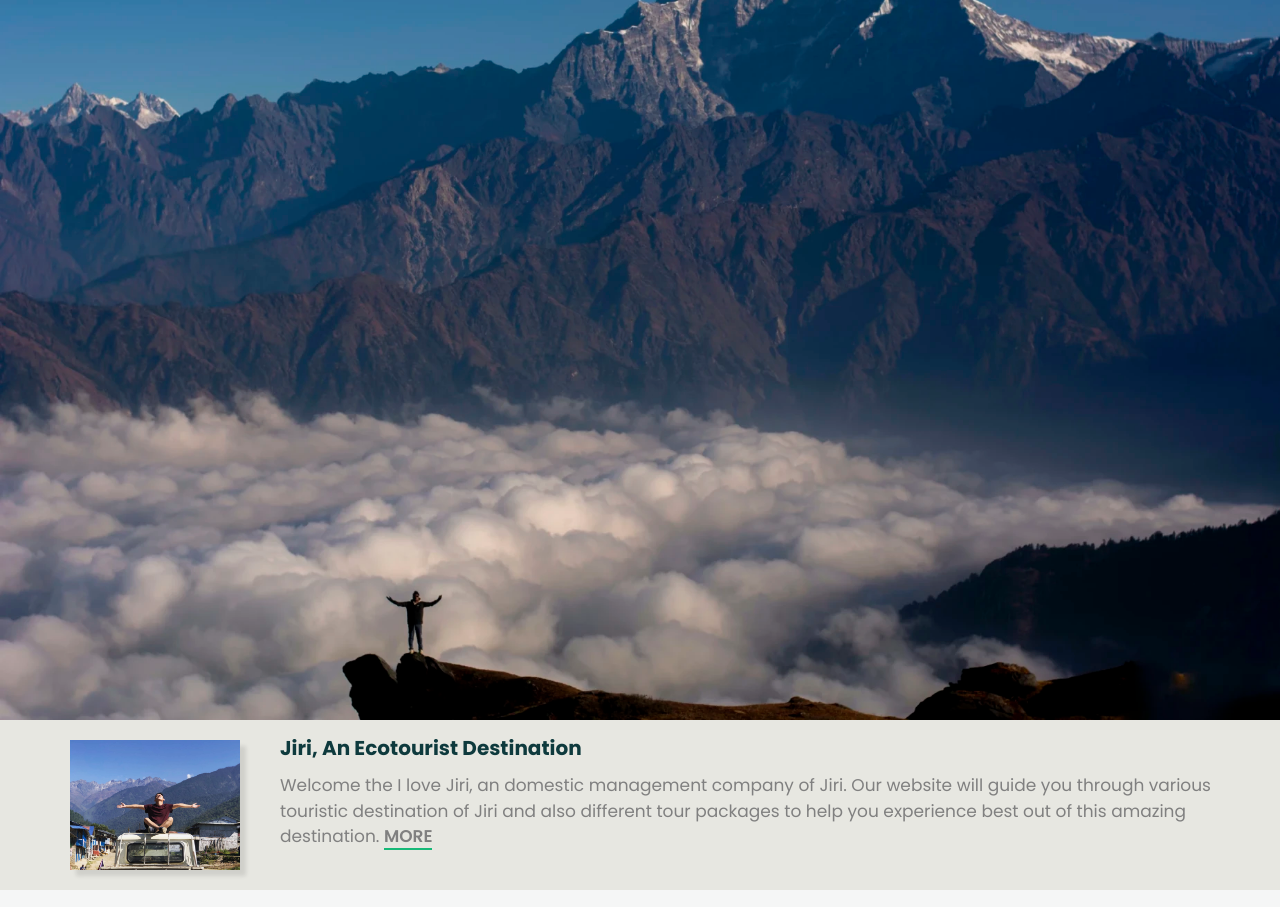
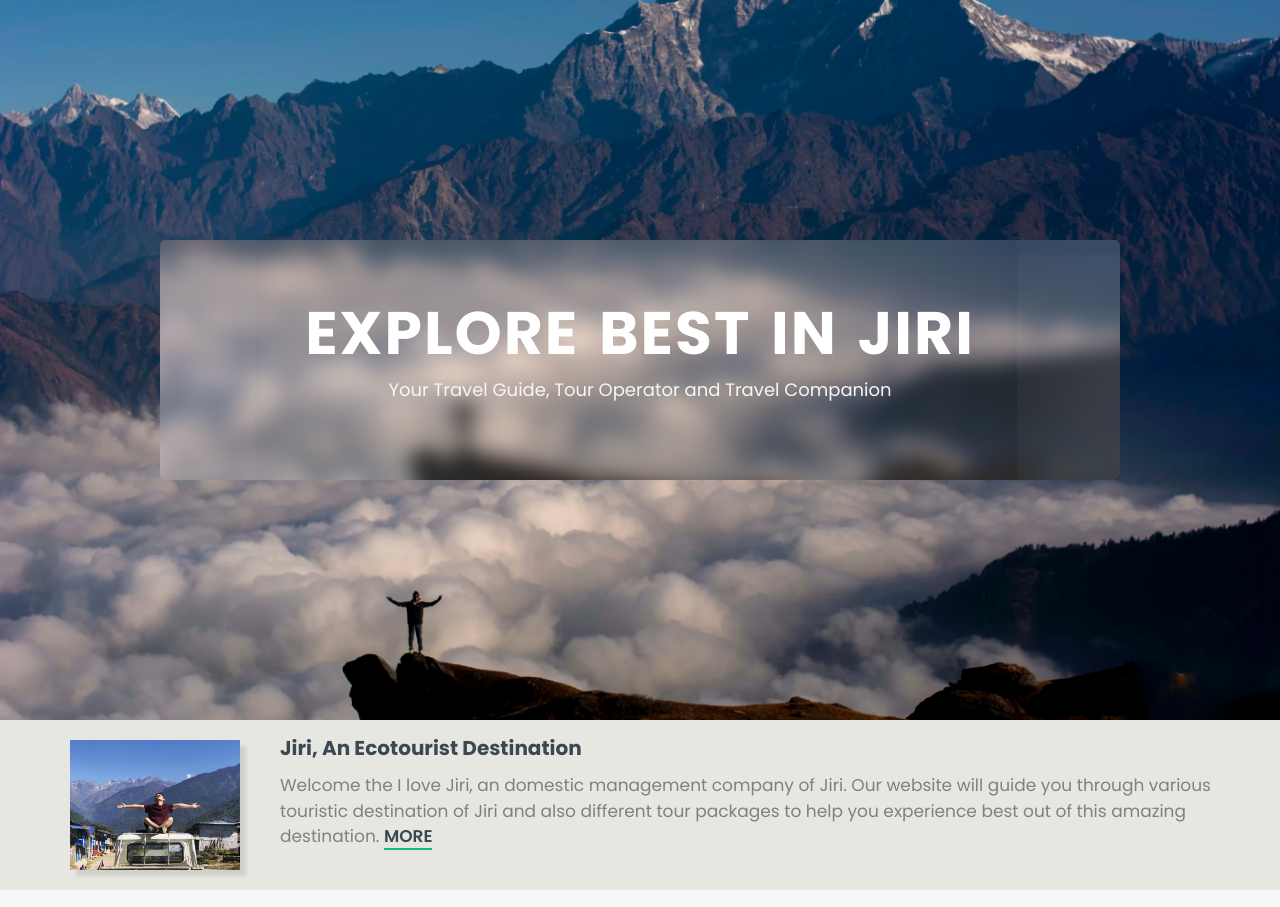
Before and after one commit to jagat0112/ilovejiri, a website built with Parcel: page index.html in a window 1280 px wide. Shown: the top 907 px of the page. Built offline with nearby package versions, Linux system fonts and the light colour scheme.

Commit message:
hero banner done

```diff
--- a/index.html
+++ b/index.html
@@ -24,20 +24,14 @@
     <!-- HERO -->
     <div class="hero">
       <div class="hero-bg">
-        <picture>
-          <img
-            class="hero-bg__img"
-            sizes="(max-width: 2800px) 100vw, 2800px"
-            srcset="
-              images/hero_ufr0ej_c_scalew_190.webp   190w,
-              images/hero_ufr0ej_c_scalew_1850.webp 1850w,
-              images/hero_ufr0ej_c_scalew_2800.webp 2800w
-            "
-            src="images/hero_ufr0ej_c_scalew_2800.webp"
-            alt=""
-          />
-        </picture>
+        <div class="blur--hero">
+          <h1 style='color:white; text-align: center;'>
+           EXPLORE BEST IN JIRI
+          </h1>
+          <p style='color:#F5F6F6; text-align: center;'>Your Travel Guide, Tour Operator and Travel Companion</p>
+        </div>
       </div>
+    </div>
       <div class="hero-desc hero-desc--postion flex">
         <div class="hero-desc__img">
           <img src="./images/garjung_nv7iev.jpeg" />
@@ -278,12 +272,14 @@
     </div>
     <!-- FOOTER -->
     <footer class="footer">
-      <div class="footer--grid footer--margin">
+      <div class="footer--grid footer--margin container">
         <div class="footer-about">
-          <h4>Brand</h4>
+          <div class="footer__brand">
+            <img class="footer__brand__img" src="./images/brand.png"/>
+
+          </div>
           <p>
-            Lorem ipsum dolor, sit amet consectetur adipisicing elit. Nemo sed
-            dolore cumque maxime ad nulla.
+            I love Jiri is a Destination Management Company for Jiri.  We intregate local resources to give our clients best experince during thier trip.
           </p>
           <div class="footer-links footer-links--grid">
             <span
--- a/scss/style.scss
+++ b/scss/style.scss
@@ -2,11 +2,13 @@
 // @import url(./_normalize.scss);
 
 $primary--color: rgb(23, 185, 120);
-$secondary--color: #0e3a3d;
+$secondary--color: #3b4852;
 $accent-color: #fe7c5b;
 $background--color: #f5f6f6;
-$text--color: #0e3a3d;
-$text--color2: #808080;
+$text--color: #3b4852;
+$text--color2: #3b4852;
+$shadow--set: 0 1px 8px 0 rgba(0, 0, 0, 0.05);
+
 html {
   font-size: 62.5%;
 }
@@ -109,18 +111,55 @@ img {
 }
 // Hero
 
+// .hero-bg {
+//   // background: url(../images/hero_ufr0ej_c_scalew_2800.webp);
+//   background: url("https://i.ibb.co/gvq1w5p/117129215-2959295540864500-5831893935700281634-n.jpg")
+//     no-repeat;
+//   background-size: cover;
+//   background-position: center;
+//   display: flex;
+//   justify-content: center;
+//   align-items: center;
+//   background-attachment: fixed;
+// height: auto;
+// padding: 0;
+// height: 70vh;
+// color: white;
+// img {
+//   width: 100vw;
+//   object-fit: cover;
+//   height: 100%;
+//   object-position: bottom;
+// }
+
+// @media screen and (min-width: 768px) {
+//   height: 80vh;
+// }
+// @media screen and (min-width: 1024px) {
+//   height: 90vh;
+// }
+// }
+
+// .blur-hero {
+//   width: 30rem;
+//   height: 20rem;
+//   box-shadow: 0 0 1rem 0 rgba(0, 0, 0, 1);
+// border-radius: 5px;
+// position: relative;
+// z-index: 1;
+// background: inherit;
+// overflow: hidden;
+// }
 .hero-bg {
-  height: auto;
-  padding: 0;
   height: 70vh;
-  color: white;
-  img {
-    width: 100vw;
-    object-fit: cover;
-    height: 100%;
-    object-position: bottom;
-  }
-
+  background: url("../images/hero_ufr0ej_c_scalew_2800.webp") no-repeat;
+  background-size: cover;
+  background-position: bottom;
+  display: flex;
+  justify-content: center;
+  align-items: center;
+  background-attachment: fixed;
+  /*       background: inherit; */
   @media screen and (min-width: 768px) {
     height: 80vh;
   }
@@ -128,6 +167,75 @@ img {
     height: 90vh;
   }
 }
+.blur--hero {
+  width: 75vw;
+  height: 30vh;
+  box-shadow: 0 0 1rem 0 rgba(0, 0, 0, 0);
+  border-radius: 5px;
+  position: relative;
+  z-index: 1;
+  background: inherit;
+  overflow: hidden;
+  display: flex;
+  flex-direction: column;
+  justify-content: center;
+  align-items: center;
+
+  @media screen and (max-width: 768px) {
+    width: 75vw;
+    height: 20vh;
+  }
+
+  h1 {
+    margin: 0;
+    padding: 0 8px 10px 8px;
+    font-size: 2.7rem;
+    @media screen and (min-width: 768px) {
+      word-spacing: 5px;
+      font-size: 4rem;
+    }
+    @media screen and (min-width: 1024px) {
+      letter-spacing: 2px;
+      font-size: 6rem;
+    }
+  }
+  p {
+    font-size: 0.8rem;
+    @media screen and (min-width: 768px) {
+      font-size: 1.4rem;
+    }
+    @media screen and (min-width: 1024px) {
+      font-size: 1.8rem;
+    }
+  }
+}
+
+.blur--hero:before {
+  content: "";
+  position: absolute;
+  background: inherit;
+  z-index: -1;
+  top: 0;
+  left: 0;
+  right: 0;
+  bottom: 0;
+  box-shadow: inset 0 0 2000px rgba(255, 255, 255, 0.5);
+  filter: blur(10px);
+  margin: -20px;
+}
+// .blur-hero:before {
+//   content: "";
+//   position: absolute;
+//   background: inherit;
+//   z-index: -1;
+//   top: 0;
+//   left: 0;
+//   right: 0;
+//   bottom: 0;
+//   box-shadow: inset 0 0 2000px rgba(255, 255, 255, 0.5);
+//   filter: blur(10px);
+//   margin: -20px;
+// }
 
 .hero-desc {
   background: rgb(231, 231, 225);
@@ -464,7 +572,7 @@ img {
 
 .card {
   // height: 510px;
-  box-shadow: 0 4px 8px 0 rgba(0, 0, 0, 0.1);
+  box-shadow: $shadow--set;
   border-radius: 5px;
   background-color: white;
   transition: transform 0.4s;
@@ -600,7 +708,7 @@ img {
   .why-jiri__item {
     max-width: 350px;
     height: 100%;
-    box-shadow: 0 4px 8px 0 rgba(0, 0, 0, 0.1);
+    box-shadow: 0 1px 8px 0 rgba(0, 0, 0, 0.05);
     border-radius: 5px;
     background-color: white;
     transition: transform 0.4s;
@@ -647,7 +755,7 @@ img {
       color: $text--color2;
       p {
         padding: 4rem 2rem 1rem;
-        font-size: 2rem;
+        font-size: 1.7rem;
         font-weight: 700;
       }
     }
@@ -664,6 +772,7 @@ img {
   p,
   li {
     font-size: 1.6rem !important;
+    color: #3b4852;
   }
   .footer-services {
     // margin: auto 20px;
@@ -740,9 +849,6 @@ img {
       margin: 0 15px;
     }
   }
-  // .footer-about--small {
-  //   font-size: 1.2rem !important;
-  // }
 }
 
 .footer--margin {
@@ -769,3 +875,93 @@ img {
 .fas {
   margin-right: 10px;
 }
+
+.footer__brand {
+  height: 100px;
+  display: flex;
+  justify-content: flex-start;
+}
+.footer__brand__img {
+  height: 100%;
+  object-fit: contain;
+}
+
+// GLASS
+
+// .blurred-box{
+//   // position: relative;
+//   width: 550px;
+//   height: 350px;
+//   top: calc(50% - 175px);
+//   left: calc(50% - 125px);
+//   background: inherit;
+//   border-radius: 2px;
+//   overflow: hidden;
+// }
+
+// .blurred-box:after{
+//  content: '';
+//  width: 60vw;
+//  height: 300px;
+//  background: inherit;
+//  position: absolute;
+//  left: -25px;
+// //  left :position;
+//  right: 0;
+//  top: -25px;
+// //  top: position ;
+//  bottom: 0;
+//  box-shadow: inset 0 0 0 200px rgba(255,255,255,0.05);
+//  filter: blur(10px);
+// }
+
+// /* Form which you dont need */
+// .user-login-box{
+//   position: relative;
+//   margin-top: 50px;
+//   text-align: center;
+//   z-index: 1;
+// }
+
+// .user-name{
+//   margin-top: 15px;
+//   margin-bottom: 15px;
+//   color: white;
+// }
+.hero {
+  position: relative;
+
+  &__banner {
+    position: absolute;
+    top: 40%;
+    left: 50%;
+    // width: 500px;
+    // height: 190px;
+    transform: translateX(-50%);
+    background: inherit;
+    // z-index: 2;
+    padding: 10px;
+    background-color: rgba(255, 255, 255, 0.4);
+    // background: inherit;
+  }
+
+  &__banner-text {
+    text-align: center;
+    position: relative;
+    background: inherit;
+
+    &::before {
+      content: "";
+      position: absolute;
+      left: 0;
+      right: 0;
+      top: 0;
+      bottom: 0;
+      box-shadow: inset 0 0 2000px rgba(255, 255, 255, 0.5);
+      filter: blur(10px);
+      background: inherit;
+    }
+  }
+}
+
+// BG BLURRR
```
Also changed, not shown: brand.png (added), css/style.css, images/brand copy.png (added), images/brand.png (added), 3 other files.
